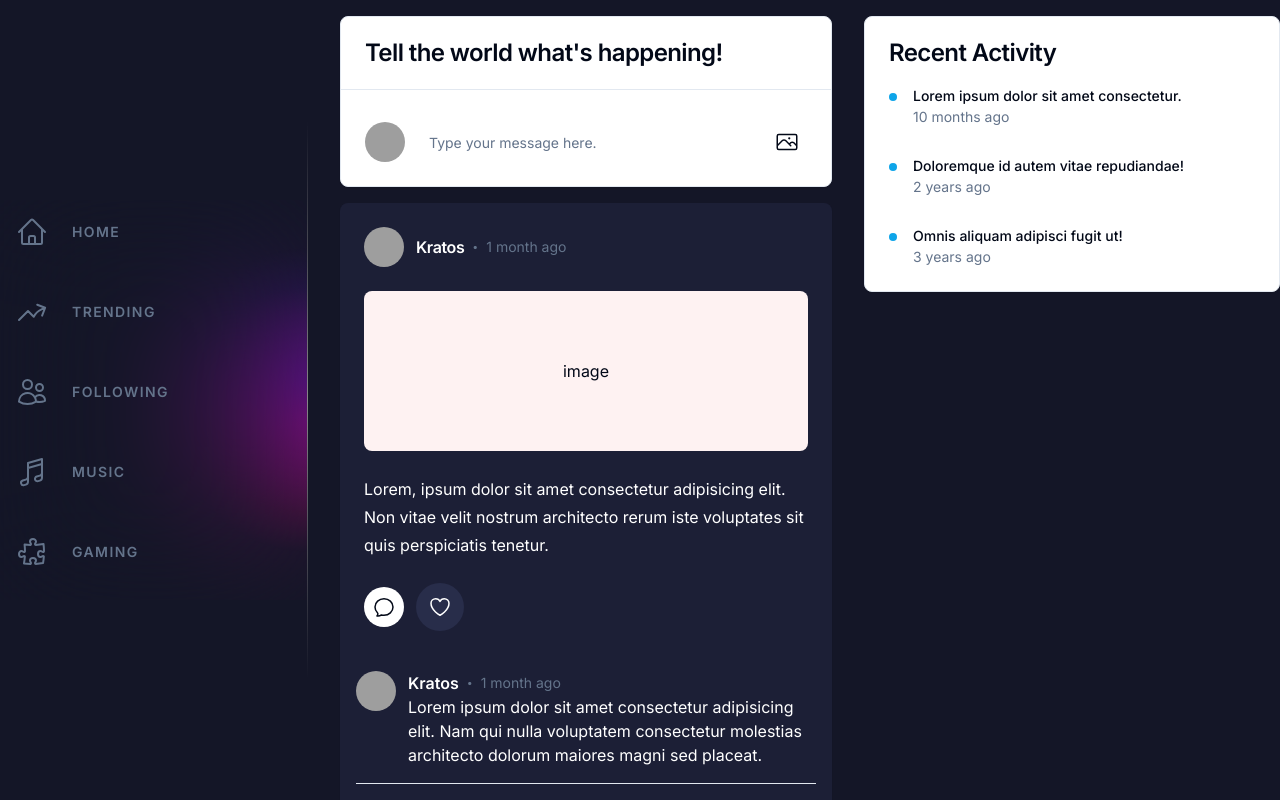
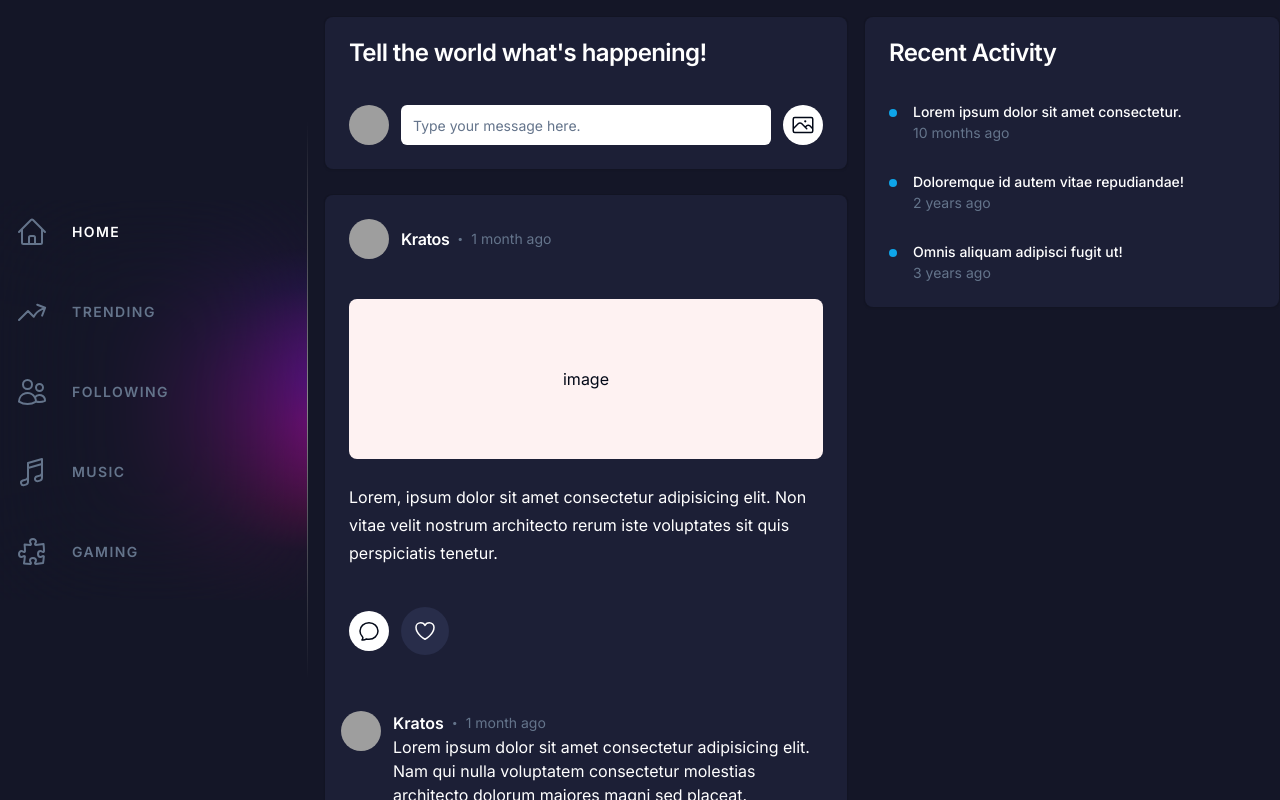
Before and after one commit to RahinF/howl, a Next.js app: page / in a window 1280 px wide. Shown: the top 800 px of the page. Built offline with nearby package versions, Linux system fonts and the light colour scheme; grey boxes are pictures that could not be loaded.

Commit message:
added card hover effect

```diff
--- a/app/globals.css
+++ b/app/globals.css
@@ -111,3 +111,31 @@ nav::after {
   -ms-overflow-style: none; /* IE and Edge */
   scrollbar-width: none; /* Firefox */
 }
+
+.card {
+  @apply relative border-none flex items-center justify-center bg-black/10 group-hover:after:opacity-100;
+  @apply after:absolute after:pointer-events-none after:left-0 after:top-0 after:z-[1] after:h-full after:w-full after:rounded-lg after:opacity-0 after:transition-opacity after:duration-500 after:content-[''];
+  @apply before:absolute before:pointer-events-none before:left-0 before:top-0 before:z-[3] before:h-full before:w-full before:rounded-lg before:opacity-0 before:transition-opacity before:duration-500 before:content-[''] before:hover:opacity-100;
+}
+
+.card-content {
+  @apply relative m-px z-[2] flex grow flex-col justify-center gap-4 rounded-lg bg-[#1C1F36];
+}
+
+.card::before {
+  background: radial-gradient(
+    800px circle at var(--mouse-x) var(--mouse-y),
+    rgba(255, 0, 128, 0.1) 0%,
+    rgba(20, 22, 39, 0) 35%,
+    rgba(20, 22, 39, 0) 100%,
+    transparent 40%
+  );
+}
+
+.card::after {
+  background: radial-gradient(
+    600px circle at var(--mouse-x) var(--mouse-y),
+    rgb(136, 135, 136),
+    transparent 40%
+  );
+}
--- a/app/page.tsx
+++ b/app/page.tsx
@@ -1,7 +1,5 @@
-import MessageBox from '@/components/MessageBox';
 import Nav from '@/components/Nav';
-import Post from '@/components/Post';
-import RecentActivity from '@/components/RecentActivity';
+import Posts from '@/components/Posts';
 
 export default function Home() {
   return (
@@ -10,14 +8,19 @@ export default function Home() {
         <div className="col-span-3 h-screen fixed flex items-center">
           <Nav />
         </div>
-        <div className="flex flex-col gap-4 px-4 col-span-5 col-start-4 pt-4">
+        <div className="col-start-4 col-span-full">
+          <Posts />
+        </div>
+
+        {/* <div className="flex flex-col gap-4 px-4 col-span-5 col-start-4 pt-4">
           <MessageBox />
+          <Posts/>
           <Post />
           <Post />
         </div>
         <div className="col-span-4 pt-4">
           <RecentActivity />
-        </div>
+        </div> */}
       </div>
     </main>
   );
--- a/components/MessageBox.tsx
+++ b/components/MessageBox.tsx
@@ -6,18 +6,24 @@ import { Card, CardContent, CardHeader, CardTitle } from '@/components/ui/card';
 import { PhotoIcon } from '@heroicons/react/24/outline';
 import { Input } from './ui/input';
 
-interface Props {}
+interface Props {
+  addToRefs: (element: HTMLDivElement) => void;
+}
 
-const MessageBox = ({}: Props) => {
+const MessageBox = ({ addToRefs }: Props) => {
   return (
-    <Card className="divide-y">
+    <Card
+      className="card"
+      ref={addToRefs}
+    >
+      <div className="card-content">
         <CardHeader className="pb-2">
-        <CardTitle className="mb-4">
+          <CardTitle className="mb-4 text-white">
             Tell the world what&apos;s happening!
           </CardTitle>
         </CardHeader>
 
-      <CardContent className="pt-8 flex justify-between gap-3">
+        <CardContent className="flex justify-between gap-3">
           <Avatar>
             <AvatarImage
               src="https://github.com/shadcn.png"
@@ -46,6 +52,7 @@ const MessageBox = ({}: Props) => {
             />
           </div>
         </CardContent>
+      </div>
     </Card>
   );
 };
--- a/components/Post.tsx
+++ b/components/Post.tsx
@@ -17,9 +17,11 @@ import { useState } from 'react';
 import TimeAgo from 'react-timeago';
 import LikeButton from './LikeButton';
 
-interface Props {}
+interface Props {
+  addToRefs: (element: HTMLDivElement) => void;
+}
 
-const Post = ({}: Props) => {
+const Post = ({ addToRefs }: Props) => {
   const [showComments, setShowComments] = useState<boolean>(true);
   const [isLiked, setIsLiked] = useState<boolean>(false);
 
@@ -32,7 +34,11 @@ const Post = ({}: Props) => {
   };
 
   return (
-    <Card className="bg-[#1C1F36] border-none">
+    <Card
+      className="card"
+      ref={addToRefs}
+    >
+      <div className="card-content">
         <CardHeader className="flex-row gap-3 space-y-0">
           <Avatar>
             <AvatarImage
@@ -80,6 +86,7 @@ const Post = ({}: Props) => {
         >
           {showComments && <Comments animationKey={showComments} />}
         </AnimatePresence>
+      </div>
     </Card>
   );
 };
--- /dev/null
+++ b/components/Posts.tsx
@@ -0,0 +1,58 @@
+'use client';
+
+import { useEffect, useRef } from 'react';
+import MessageBox from './MessageBox';
+import Post from './Post';
+import RecentActivity from './RecentActivity';
+
+interface Props {}
+
+const Posts = ({}: Props) => {
+  const cardsRef = useRef<HTMLDivElement>(null);
+  const cardRefs = useRef<HTMLDivElement[]>([]);
+
+  const addToRefs = (element: HTMLDivElement) => {
+    if (element && !cardRefs.current.includes(element)) {
+      cardRefs.current.push(element);
+    }
+  };
+
+  useEffect(() => {
+    cardsRef.current?.addEventListener('mousemove', ({ clientX, clientY }) => {
+      cardRefs.current.forEach((cardRef) => {
+        const { left, top } = cardRef.getBoundingClientRect();
+        const x = clientX - left;
+        const y = clientY - top;
+
+        cardRef.style.setProperty('--mouse-x', `${x}px`);
+        cardRef.style.setProperty('--mouse-y', `${y}px`);
+      });
+    });
+  }, []);
+
+  return (
+    <div
+      ref={cardsRef}
+      className="group grid grid-cols-9 gap-4"
+    >
+      <div className="col-span-5 flex flex-col gap-6 pt-4">
+        <MessageBox addToRefs={addToRefs} />
+
+        <div className="flex flex-col gap-6">
+          {[...Array(10)].map((_, index) => (
+            <Post
+              key={index}
+              addToRefs={addToRefs}
+            />
+          ))}
+        </div>
+      </div>
+
+      <div className="col-span-4 pt-4">
+        <RecentActivity addToRefs={addToRefs} />
+      </div>
+    </div>
+  );
+};
+
+export default Posts;
--- a/components/RecentActivity.tsx
+++ b/components/RecentActivity.tsx
@@ -3,7 +3,9 @@
 import { Card, CardContent, CardHeader, CardTitle } from '@/components/ui/card';
 import ReactTimeago from 'react-timeago';
 
-interface Props {}
+interface Props {
+  addToRefs: (element: HTMLDivElement) => void;
+}
 
 const activity: { title: string; date: Date }[] = [
   {
@@ -20,11 +22,15 @@ const activity: { title: string; date: Date }[] = [
   },
 ];
 
-const RecentActivity = ({}: Props) => {
+const RecentActivity = ({ addToRefs }: Props) => {
   return (
-    <Card>
+    <Card
+      className="card"
+      ref={addToRefs}
+    >
+      <div className="card-content">
         <CardHeader>
-        <CardTitle>Recent Activity</CardTitle>
+          <CardTitle className="text-white">Recent Activity</CardTitle>
         </CardHeader>
         <CardContent>
           {activity.map(({ title, date }, index) => (
@@ -34,7 +40,9 @@ const RecentActivity = ({}: Props) => {
             >
               <span className="flex h-2 w-2 translate-y-1 rounded-full bg-sky-500" />
               <div className="space-y-1">
-              <p className="text-sm font-medium leading-none">{title}</p>
+                <p className="text-sm font-medium leading-none text-white">
+                  {title}
+                </p>
                 <p className="text-sm text-muted-foreground">
                   <ReactTimeago date={date} />
                 </p>
@@ -42,6 +50,7 @@ const RecentActivity = ({}: Props) => {
             </div>
           ))}
         </CardContent>
+      </div>
     </Card>
   );
 };
```
Lines whose indentation alone changed are shown as unchanged.
